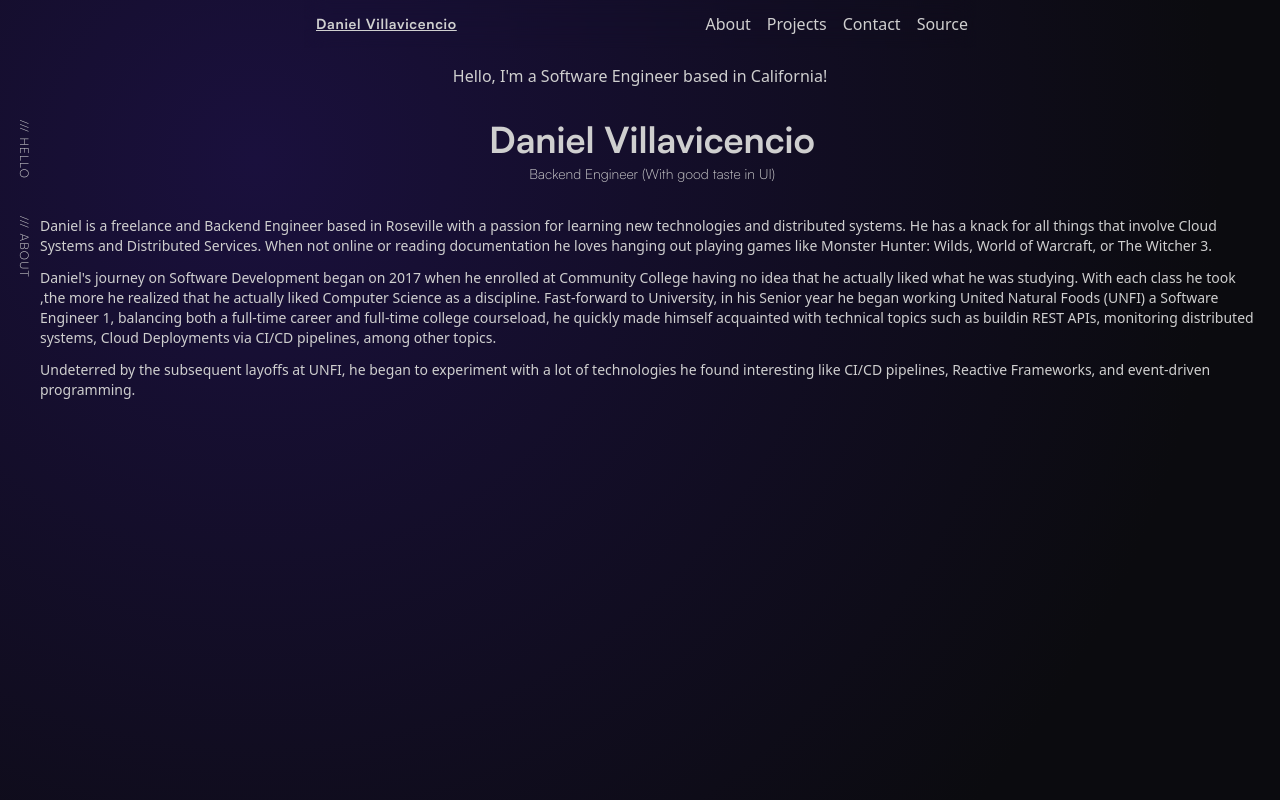
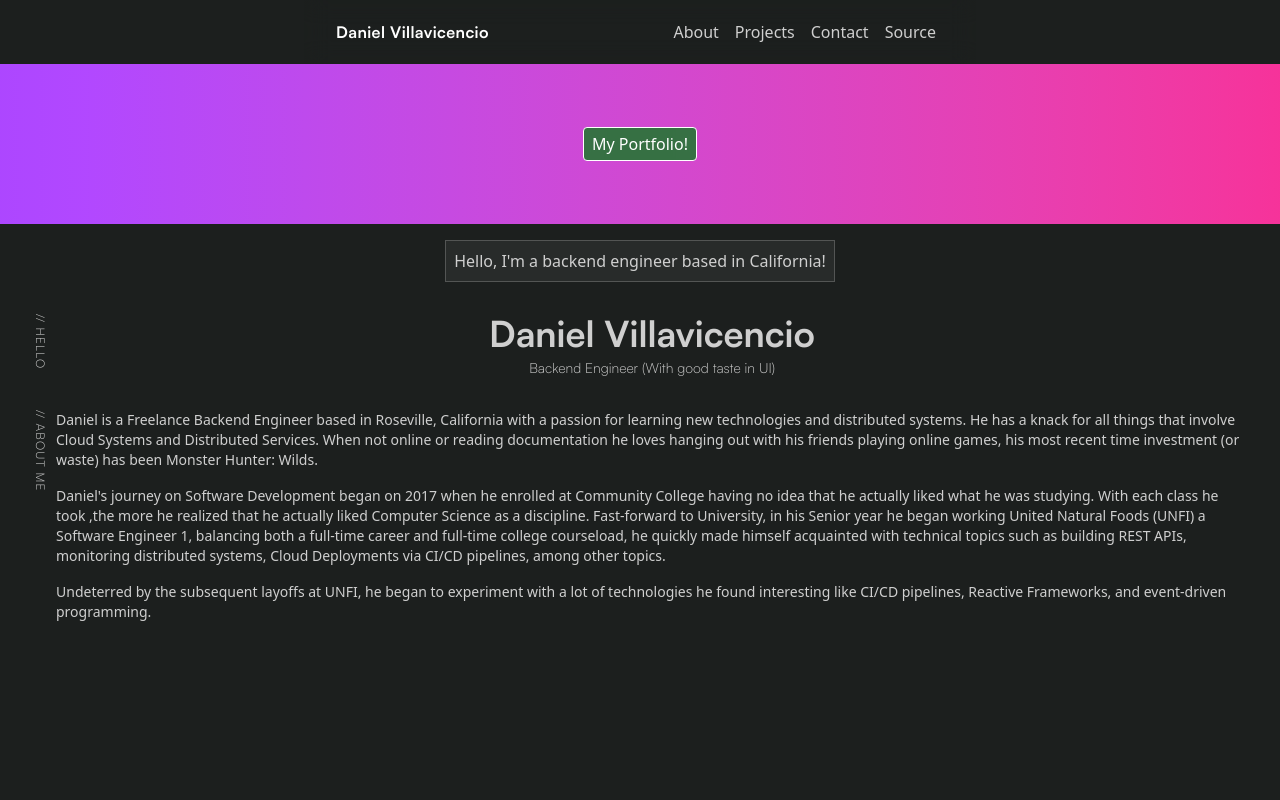
Before and after one commit to deahtstroke/Daniel, a SvelteKit app: page / in a window 1280 px wide. Built offline with nearby package versions, Linux system fonts and the light colour scheme.

Commit message:
Added tech pulse button + adding more content to the homepage

```diff
--- a/src/app.css
+++ b/src/app.css
@@ -133,19 +133,41 @@
   --color-default: #CFCFCF;
   --color-bright: #FFFFFF;
   --color-light: #E0E0E0;
+  --color-border-default: #535554;
+  --color-button-default: #282b2a;
+  --color-button-border: #535554;
+  --color-secondary-button: #336e41;
+  --color-secondary-button-border: #699276;
+  --color-sidebar-menu: #191a1b;
   --font-satoshi: "Satoshi", sans-serif;
   --font-satoshi-bold: "Satoshi-Bold", sans-serif;
 }
 
 /**
-* Styles that should be applied regardless
+* Styles that should be applied regardless to html and body elements
+* + Removing default padding and margins
 */
 @layer base {
   html, body {
     @apply min-h-screen text-default;
     margin: 0;
     padding: 0;
-    background: radial-gradient(circle at 20% 20%, #1a103d 0%, #0B0B0F 80%);
+    background: #1c1f1e;
+  }
+}
+
+/**
+* Create artificial delay
+*/
+@keyframes sheen {
+  0% { transform: translateX(100%); }
+  60% { transform: translateX(300%); }
+  100% { transform: translateX(-200%); }
+}
+
+@layer utilities {
+  .animate-sheen {
+    animation: sheen 5s linear infinite;
   }
 }
 
@@ -169,6 +191,9 @@
   @apply left-0 w-full;
 }
 
+/**
+* Tailwind does not have anything for these CSS properties so I just made one
+*/
 .vertical-writing {
   writing-mode: vertical-rl;
   text-orientation: mixed;
--- a/src/lib/components/HamburgerButton.svelte
+++ b/src/lib/components/HamburgerButton.svelte
@@ -8,7 +8,7 @@
 <button
 	{onclick}
 	aria-label="hamburger menu"
-	class="relative hover:cursor-pointer text-white w-8 h-8 flex items-center justify-center transition-all duration-300"
+	class="relative hover:cursor-pointer w-7 h-7 flex items-center justify-center transition-all duration-300"
 >
 	<svg
 		class="w-6 h-6 transition-transform duration-500"
--- a/src/lib/components/Navbar.svelte
+++ b/src/lib/components/Navbar.svelte
@@ -6,7 +6,7 @@
 	let menuOptions: MenuOption[] = [
 		{
 			name: "About",
-			ref: "#about",
+			ref: "/",
 		},
 		{
 			name: "Projects",
@@ -23,31 +23,32 @@
 	];
 
 	let sidebarOpen: boolean = $state<boolean>(false);
+
+	function toggleSidebar() {
+		sidebarOpen = !sidebarOpen;
+	}
 </script>
 
 <nav
-	class="relative outline-light h-12 flex flex-row max-w-2xl first: py-2 backdrop-blur-md mx-auto content-center justify-center z-49"
+	class="relative h-12 max-w-2xl p-8 mx-auto flex flex-row items-center backdrop-blur-md z-49"
 >
-	<h1
-		class="font-satoshi-bold hover:cursor-pointer mr-auto tracking-wider content-center px-3 text-sm underline"
+	<a
+		class="font-[Satoshi-Bold] mr-auto tracking-wide text-bright text-md hover:cursor-pointer selection:"
+		href="/"
 	>
-		Daniel Villavicencio
-	</h1>
+		<h1>Daniel Villavicencio</h1>
+	</a>
 
 	<!-- NavBar options desktop -->
-	<ul class="flex flex-row gap-4 mx-2">
+	<ul class="flex flex-row gap-4 mx-2 justify-center content-center">
 		{#each menuOptions as option}
 			<li class="nav-link"><a href={option.ref}>{option.name}</a></li>
 		{/each}
-		<li class="block sm:hidden relative">
-			<HamburgerButton onclick={() => (sidebarOpen = !sidebarOpen)} />
+		<li class="block sm:hidden relative content-start">
+			<HamburgerButton onclick={toggleSidebar} />
 		</li>
 	</ul>
 </nav>
 
 <!-- Mobile side bar -->
-<Sidebar
-	onclick={() => (sidebarOpen = !sidebarOpen)}
-	open={sidebarOpen}
-	options={menuOptions}
-/>
+<Sidebar onclick={toggleSidebar} open={sidebarOpen} options={menuOptions} />
--- a/src/lib/components/Sidebar.svelte
+++ b/src/lib/components/Sidebar.svelte
@@ -15,17 +15,14 @@
 
 {#if open}
 	<div
-		class="fixed right-0 top-0 h-dvh w-40 p-4 bg-white/5 backdrop-blur-md z-50"
-		transition:fadeFly={{ x: 50, y: 0, duration: 200, delay: 0 }}
+		class="fixed right-0 top-0 h-dvh w-40 p-4 bg-sidebar-menu/56 backdrop-blur-md z-50"
+		transition:fadeFly={{ x: 50, y: 0, duration: 100, delay: 0 }}
 	>
-		<ul
-			transition:fadeFlyBlur={{ delay: 210, duration: 200, y: 50 }}
-			class="flex flex-col gap-4 items-center justify-center"
-		>
+		<ul class="flex flex-col gap-4 items-center justify-center">
 			<button
-				aria-label="hamburger menu"
+				aria-label="Close button"
 				{onclick}
-				class="hover:cursor-pointer text-white w-8 h-8 flex items-center justify-center"
+				class="hover:cursor-pointer text-white w-7 h-7 flex items-center justify-center"
 			>
 				<svg
 					class="w-6 h-6"
@@ -40,8 +37,11 @@
 					<path d="M6 18L18 6" />
 				</svg>
 			</button>
-			{#each options as option}
-				<li class="px-4 py-2">
+			{#each options as option (option.name)}
+				<li
+					transition:fadeFlyBlur={{ delay: 60, duration: 500, y: 50 }}
+					class="px-4 py-2"
+				>
 					<a href={option.ref}>{option.name}</a>
 				</li>
 			{/each}
--- /dev/null
+++ b/src/lib/components/TechPulseButton.svelte
@@ -0,0 +1,18 @@
+<script lang="ts">
+	let { label } = $props<{
+		label: string;
+	}>();
+</script>
+
+<div class="flex flex-row">
+	<button
+		aria-label="{label} button"
+		class="relative overflow-hidden px-2 py-1 rounded-sm border-1 border-[secondary-button-border] bg-[#336e41] text-[white]"
+	>
+		<span class="relative z-10">{label}</span>
+		<span class="absolute inset-0 border animate-pulse blur-md"></span>
+		<span
+			class="absolute inset-0 bg-gradient-to-r from-transparent via-white to-transparent animate-sheen"
+		></span>
+	</button>
+</div>
--- a/src/routes/+page.svelte
+++ b/src/routes/+page.svelte
@@ -1,20 +1,34 @@
 <script lang="ts">
+	import TechPulseButton from "$lib/components/TechPulseButton.svelte";
 </script>
 
 <main class="flex flex-col items-center align-middle">
-	<section class="p-4 text-center">
-		<h1 class="content-center">
-			Hello, I'm a Software Engineer based in California!
-		</h1>
+	<section
+		class="w-full h-40 px-8 py-4 flex flex-row items-center justify-center bg-linear-to-r from-purple-500 to-pink-500"
+	>
+		<TechPulseButton label="My Portfolio!" />
+		<!-- <div class="grid grid-cols-[1fr_1fr]"> -->
+		<!-- 	<TechPulseButton label="Check out my portfolio!" /> -->
+		<!-- </div> -->
 	</section>
-	<section class="grid grid-cols-[auto_1fr] gap-x-2 gap-y-8 p-4 items-start">
+
+	<section class="px-8 py-4">
+		<div class="bg-button-default border-[1px] border-button-border p-2">
+			<h1 class="text-center">
+				Hello, I'm a backend engineer based in California!
+			</h1>
+		</div>
+	</section>
+	<section
+		class="grid grid-cols[1r] sm:grid-cols-[auto_1fr] gap-x-2 gap-y-8 px-8 py-4 items-start"
+	>
 		<!-- Hello section -->
 		<h2
-			class="vertical-writing font-[Satoshi-Light] uppercase tracking-widest text-xs"
+			class="hidden sm:block vertical-writing font-[Satoshi-Light] p-0 uppercase tracking-widest text-xs"
 		>
-			/// Hello
+			// Hello
 		</h2>
-		<div class="flex flex-col gap-1 items-center">
+		<div class="flex flex-col gap-1 items-start sm:items-center">
 			<h1 class="font-[Satoshi-Bold] content-start text-4xl">
 				Daniel Villavicencio
 			</h1>
@@ -22,19 +36,24 @@
 				Backend Engineer (With good taste in UI)
 			</h4>
 		</div>
+
+		<!-- About section -->
 		<h2
-			class="vertical-writing font-[Satoshi-Light] uppercase tracking-widest text-xs"
+			class="hidden sm:block vertical-writing font-[Satoshi-Light] uppercase tracking-widest text-xs"
 		>
-			/// About
+			// About Me
 		</h2>
-		<div class="flex flex-col gap-3 text-sm">
-			<p class="text-sm">
-				Daniel is a freelance and Backend Engineer based in Roseville with a
-				passion for learning new technologies and distributed systems. He has a
-				knack for all things that involve Cloud Systems and Distributed
+		<div class="flex flex-col gap-4 text-sm">
+			<h2 class="block sm:hidden hover:text-bright text-sm underline">
+				About me
+			</h2>
+			<p>
+				Daniel is a Freelance Backend Engineer based in Roseville, California
+				with a passion for learning new technologies and distributed systems. He
+				has a knack for all things that involve Cloud Systems and Distributed
 				Services. When not online or reading documentation he loves hanging out
-				playing games like Monster Hunter: Wilds, World of Warcraft, or The
-				Witcher 3.
+				with his friends playing online games, his most recent time investment
+				(or waste) has been Monster Hunter: Wilds.
 			</p>
 			<p>
 				Daniel's journey on Software Development began on 2017 when he enrolled
@@ -44,7 +63,7 @@
 				his Senior year he began working United Natural Foods (UNFI) a Software
 				Engineer 1, balancing both a full-time career and full-time college
 				courseload, he quickly made himself acquainted with technical topics
-				such as buildin REST APIs, monitoring distributed systems, Cloud
+				such as building REST APIs, monitoring distributed systems, Cloud
 				Deployments via CI/CD pipelines, among other topics.
 			</p>
 			<p>
```
